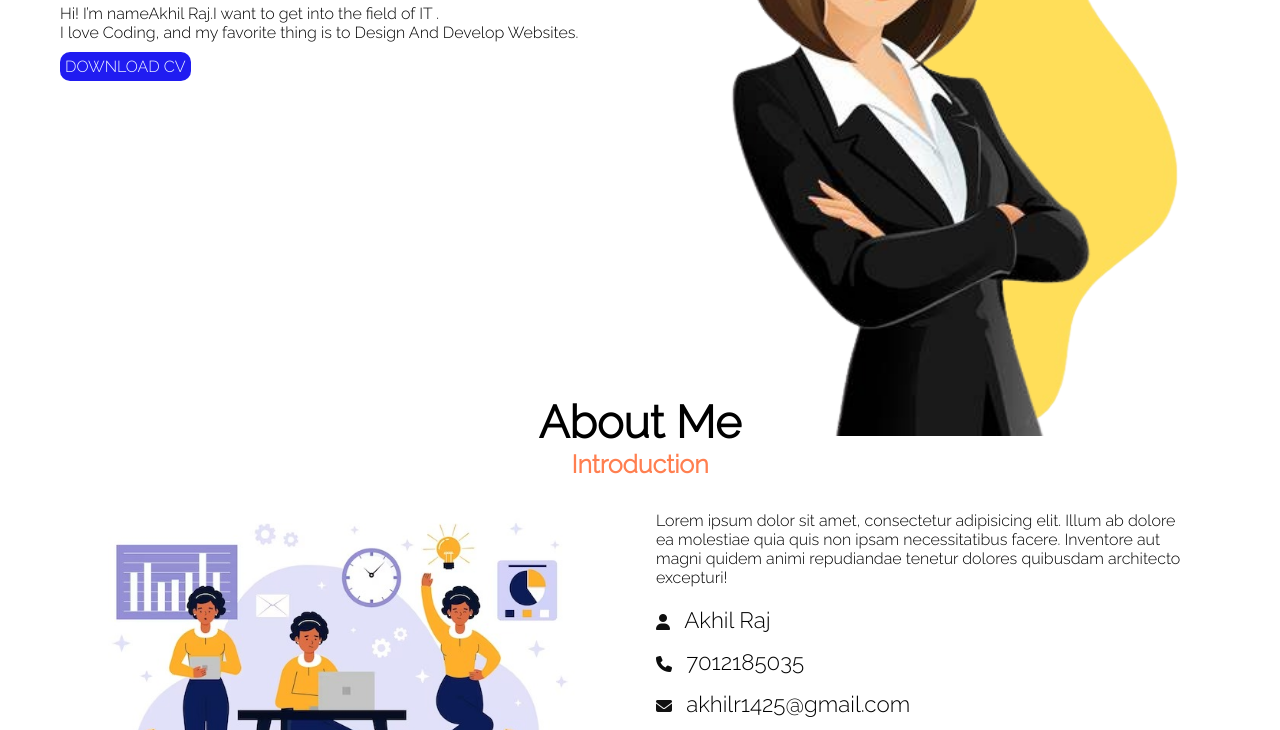
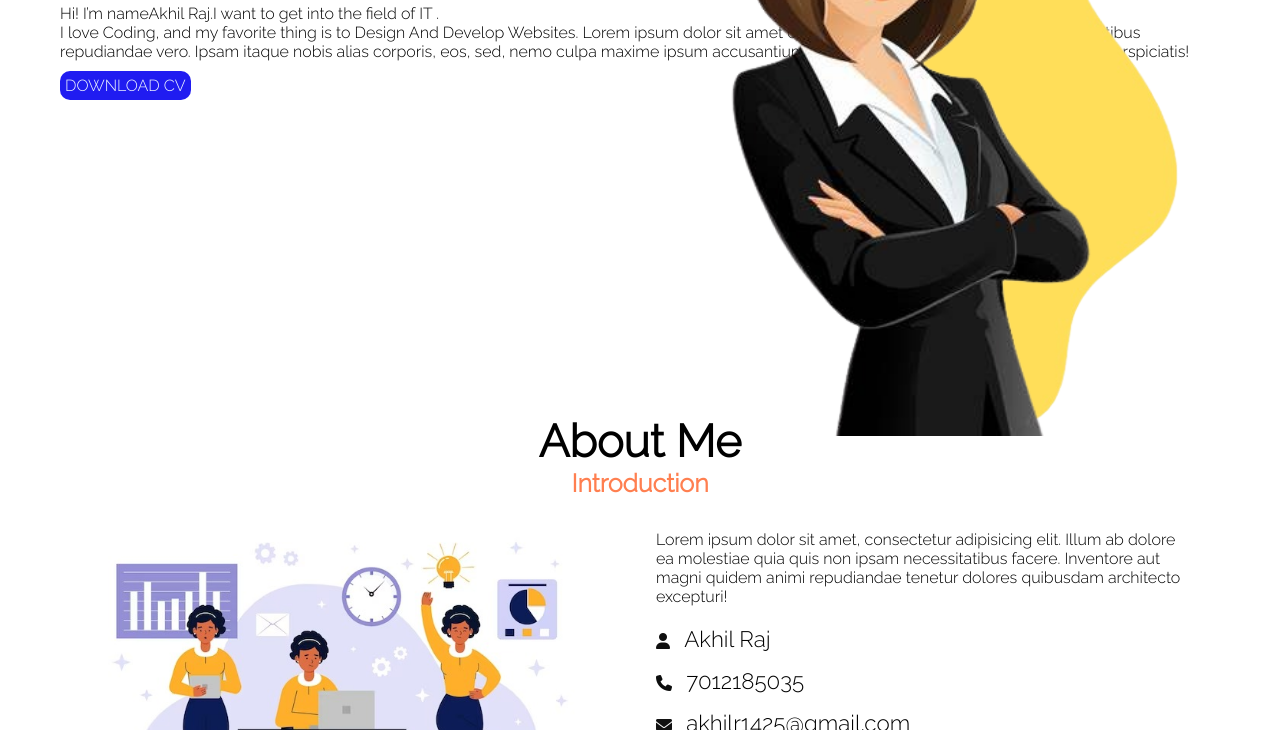
Before and after one commit to Akhil-Raj-01/1strepo, a plain HTML site: page index.html in a window 1280 px wide. Shown: the part 364-1094 px from the top of the page. Drawn offline with Linux system fonts and the light colour scheme.

Commit message:
added paragraph

```diff
--- a/index.html
+++ b/index.html
@@ -18,7 +18,6 @@
     <!-- Container -->
     <div class="container" id="container">
         <nav class="navbar">
-            <h1>.</h1>
             <img class="logo" src="./images/IMG-20230726-WA0000.jpg" alt="GirlLogo">
             <ul>
                 <li class="listitem"><a class="link" href="#container">Home</a></li>
@@ -33,7 +32,7 @@
 <section id="home">
     <div class="homediv">
         <h1 class="homeh1">Im Akhil <span id="homeh1span">Raj</span></h1>
-        <p class="homep">Hi! I’m nameAkhil Raj.I want to get into the field of IT .<br> I love Coding, and my favorite thing is to Design And Develop Websites.</p>
+        <p class="homep">Hi! I’m nameAkhil Raj.I want to get into the field of IT .<br> I love Coding, and my favorite thing is to Design And Develop Websites. Lorem ipsum dolor sit amet consectetur adipisicing elit. Corrupti voluptatibus repudiandae vero. Ipsam itaque nobis alias corporis, eos, sed, nemo culpa maxime ipsum accusantium quo facilis reiciendis molestiae expedita perspiciatis!</p>
         <a class="cvdownload" href="https://drive.google.com/file/d/14Z2ZD2DfYwDs-DVyKGvHaOxvE4-hHe_i/view?usp=sharing" target="_blank" download>DOWNLOAD CV</a>
         <!-- open drive upload  new file share link copy into href-->
         <!-- "taget="_blank""" opens the upload file in new tab and "download" allows to preview and download file-->
```
